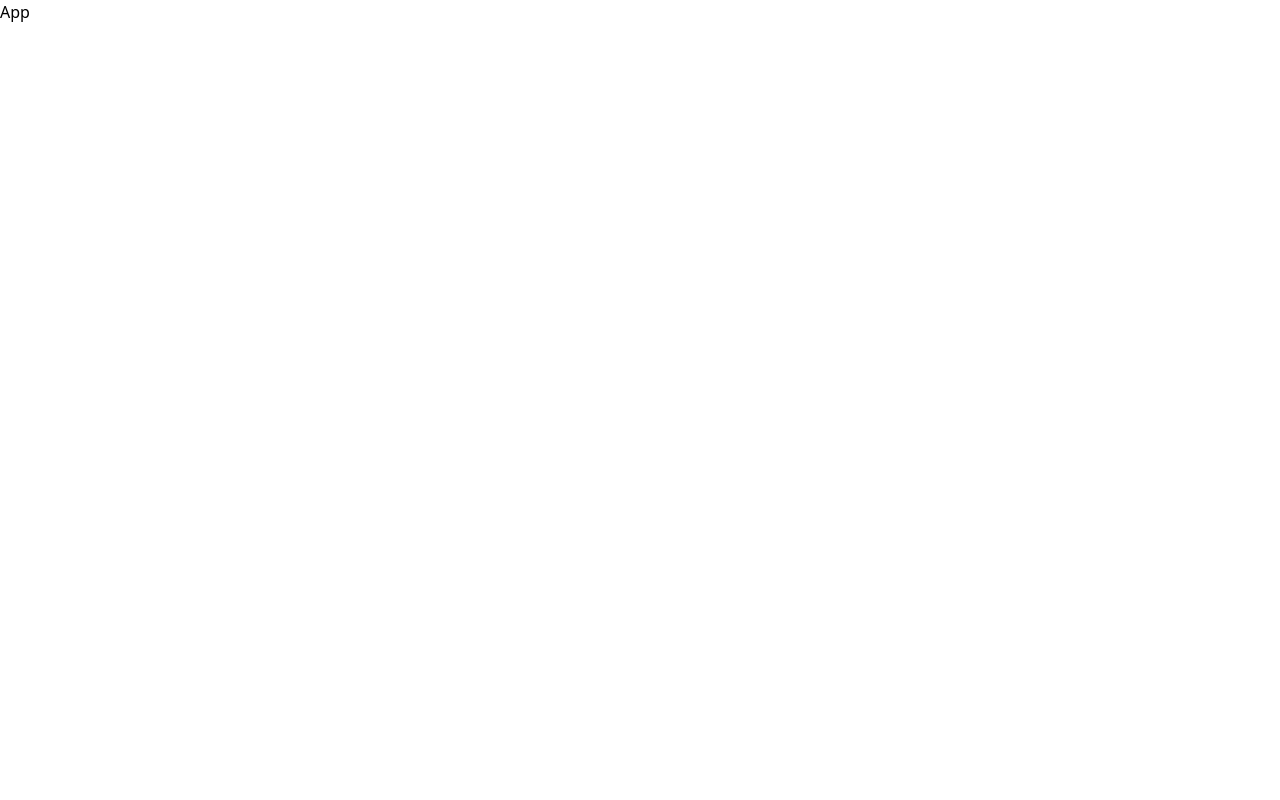
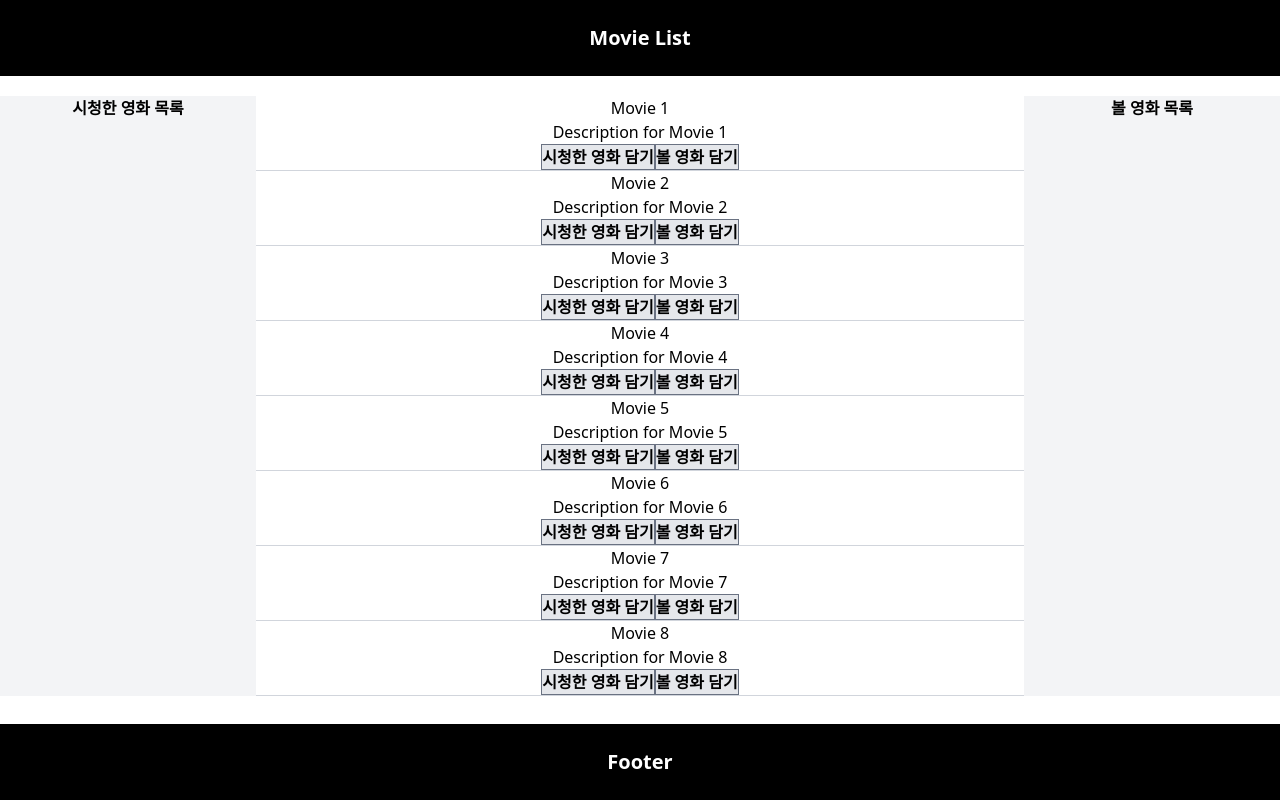
Before and after one commit to Likelion-YeungNam-Univ/8-13th-fe-assignment, a React (Vite) app: page / in a window 1280 px wide. Built offline with nearby package versions, Linux system fonts and the light colour scheme.

Commit message:
8회차 과제

```diff
--- a/src/App.jsx
+++ b/src/App.jsx
@@ -1,7 +1,8 @@
 import React from "react";
+import MovieList from "./MovieList";
 
 const App = () => {
-  return <div>App</div>;
+  return <MovieList />;
 };
 
 export default App;
--- /dev/null
+++ b/src/MovieList.jsx
@@ -0,0 +1,146 @@
+import React, { useEffect, useState } from "react";
+
+const MovieList = () => {
+  const [movies, setMovies] = useState([]);
+  const [loading, setLoading] = useState(true);
+  const [watch, setWatch] = useState([]);
+  const [watched, setWatched] = useState([]);
+
+  useEffect(() => {
+    setTimeout(() => {
+      const result = fetchMovies();
+      setMovies(result);
+      setLoading(false);
+    }, 0);
+  }, []);
+
+  const fetchMovies = () => {
+    const movies = [];
+
+    // movies 배열 안에 객체 형태의 데이터 추가
+    for (let i = 1; i <= 2500; i++) {
+      movies.push({
+        id: i,
+        title: `Movie ${i}`,
+        description: `Description for Movie ${i}`,
+      });
+      console.log("2500개의 영화 목록을 가져오는 중...");
+    }
+
+    // fetchMovies함수가 동작하는데 오래 걸린다고 가정하기 위한 코드
+    alert("데이터를 가져오는 중입니다...");
+
+    return movies;
+  };
+
+  const addwatch = (id) => {
+    const check = movies.find((m) => m.id === id);
+    setWatch([...watch, check]);
+    setMovies(movies.filter((m) => m.id !== id));
+  };
+  const addwatched = (id) => {
+    const check = movies.find((m) => m.id === id);
+    setWatched([...watched, check]);
+    setMovies(movies.filter((m) => m.id !== id));
+  };
+  const deletewatch = (id) => {
+    const check = watch.find((m) => m.id === id);
+    const update = watch.filter((m) => m.id !== id);
+    setWatch(update);
+    setMovies([...movies, check].sort((a, b) => a.id - b.id));
+  };
+  const deletewatched = (id) => {
+    const check = watched.find((m) => m.id === id);
+    const update = watched.filter((m) => m.id !== id);
+    setWatched(update);
+    setMovies([...movies, check].sort((a, b) => a.id - b.id));
+  };
+
+  if (loading) {
+    return (
+      <div className="flex flex-col min-h-screen">
+        <h1 className="text-xl font-bold text-white bg-black text-center py-8">
+          Movie List
+        </h1>
+        <div className=" flex flex-1 justify-center items-center bg-white">
+          <h1 className="text-4xl font-bold text-black bg-white">Loading...</h1>
+        </div>
+        <h1 className="text-xl font-bold text-white bg-black text-center py-8">
+          Footer
+        </h1>
+      </div>
+    );
+  }
+  return (
+    <div className="flex flex-col min-h-screen">
+      <h1 className="fixed top-0 w-full text-xl font-bold text-white bg-black text-center py-6">
+        Movie List
+      </h1>
+      <div className="pt-24 pb-24">
+        <div className="flex justify-between text-center">
+          <div className="w-1/5 bg-gray-100">
+            <div className="font-bold mb-6">시청한 영화 목록</div>
+            <ul>
+              {watched.map((movie) => (
+                <li key={movie.id} className="border-b border-gray-300 mb-4">
+                  {movie.title}
+                  <button
+                    onClick={() => deletewatched(movie.id)}
+                    className="border border-gray-400"
+                  >
+                    삭제
+                  </button>
+                </li>
+              ))}
+            </ul>
+          </div>
+          <div className="w-3/5 bg-white h-[600px] overflow-y-auto">
+            <ul>
+              {movies.map((movie) => (
+                <li key={movie.id} className="border-b border-gray-300">
+                  <div>{movie.title}</div>
+                  <div>{movie.description}</div>
+                  <div>
+                    <button
+                      onClick={() => addwatched(movie.id)}
+                      className="border border-gray-500 text-black bg-gray-200 hover:bg-gray-300 font-bold"
+                    >
+                      시청한 영화 담기
+                    </button>
+                    <button
+                      onClick={() => addwatch(movie.id)}
+                      className="border border-gray-500 text-black bg-gray-200 hover:bg-gray-300 font-bold"
+                    >
+                      볼 영화 담기
+                    </button>
+                  </div>
+                </li>
+              ))}
+            </ul>
+          </div>
+          <div className="w-1/5 bg-gray-100">
+            <div className="font-bold mb-6">볼 영화 목록</div>
+            <ul>
+              {watch.map((movie) => (
+                <li key={movie.id} className="border-b border-gray-300 mb-4">
+                  {movie.title}
+                  <button
+                    onClick={() => deletewatch(movie.id)}
+                    className="border border-gray-400"
+                  >
+                    삭제
+                  </button>
+                </li>
+              ))}
+            </ul>
+          </div>
+        </div>
+      </div>
+
+      <h1 className="fixed bottom-0 w-full text-xl font-bold text-white bg-black text-center py-6">
+        Footer
+      </h1>
+    </div>
+  );
+};
+export default MovieList;
```
